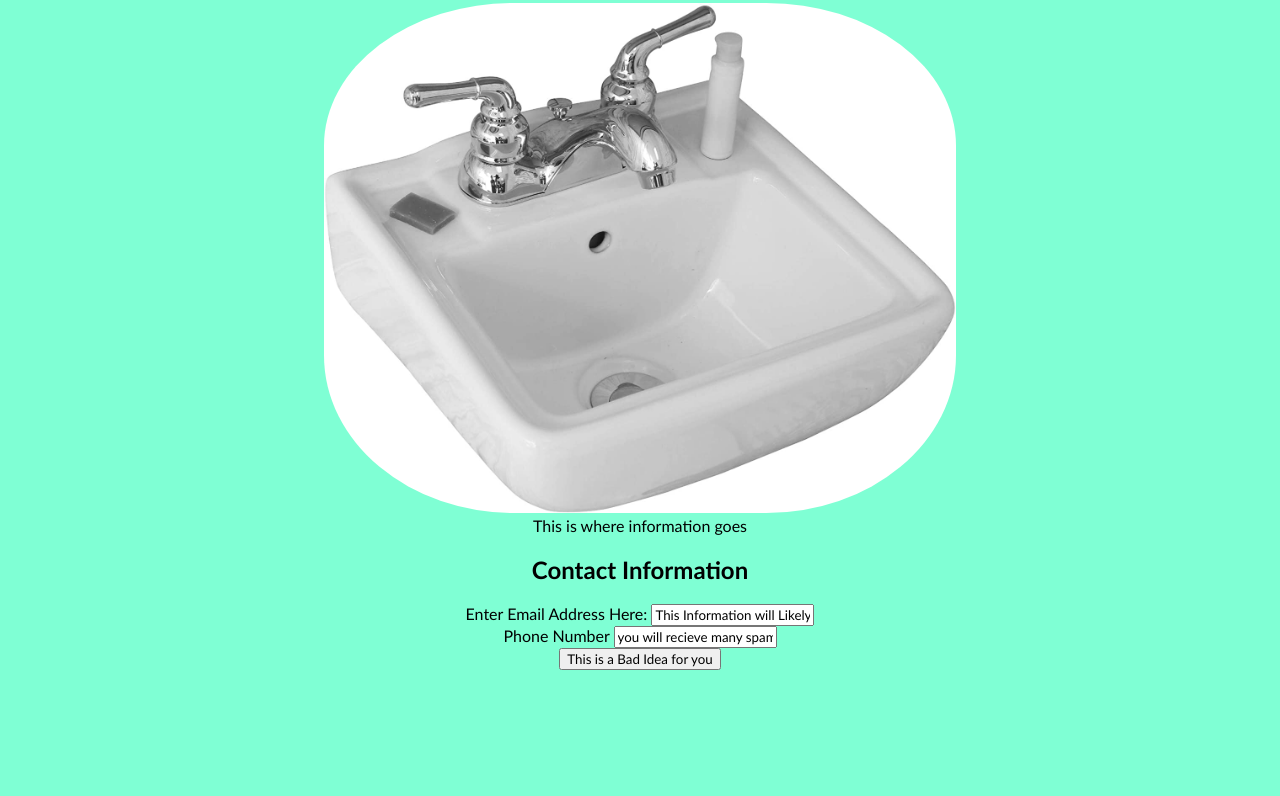
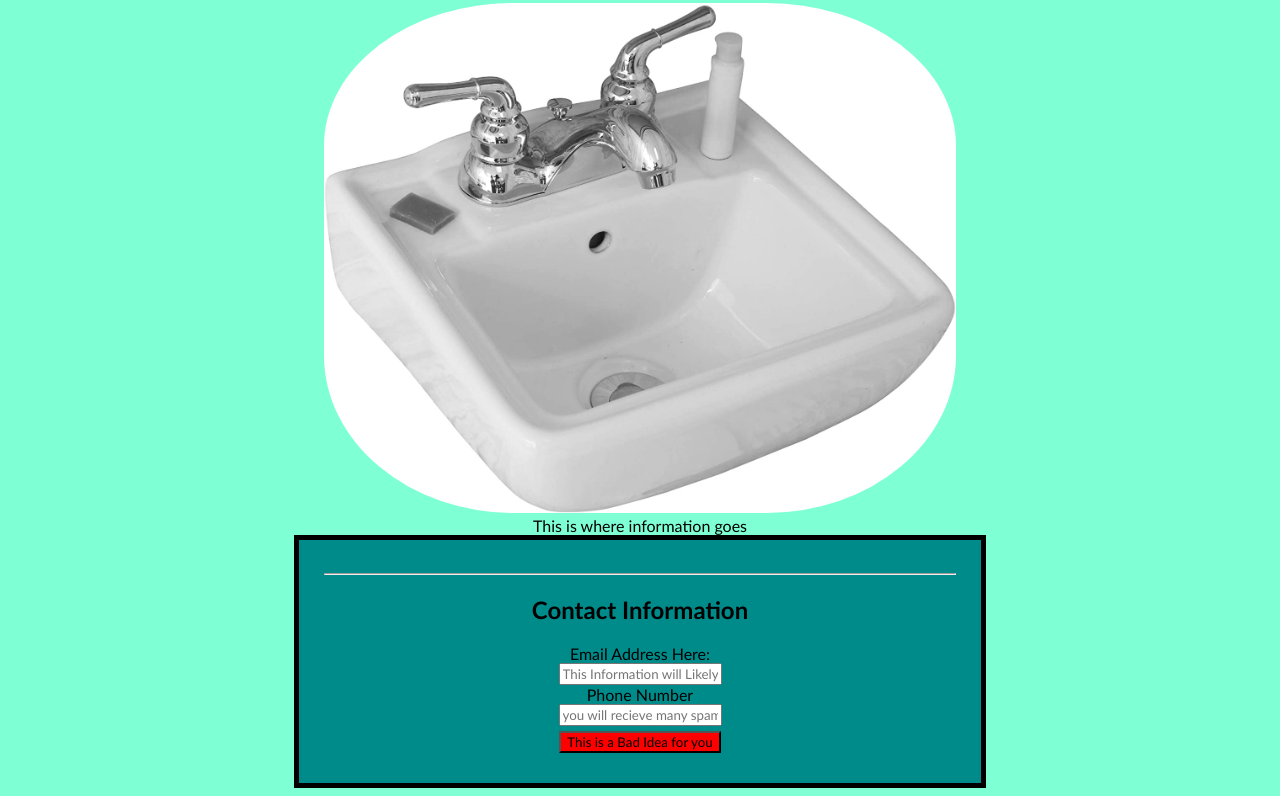
Before and after one commit to fiaschettima/miniProj1, a plain HTML site: page index.html in a window 1280 px wide. Shown: the part 92-888 px from the top of the page. Before the commit the page ends 800 px from the top, so only its background shows below. Drawn offline with Linux system fonts and the light colour scheme.

Commit message:
styled form

```diff
--- a/index.html
+++ b/index.html
@@ -12,20 +12,23 @@
         <h1>Information Sink</h1>
     </header>
     <section class="main-content">
-        <div>
+        <article class="image-cap">
             <img src="styling\images\sink1.jpg" alt="image of a sink">
             <figcaption>This is where information goes</figcaption>
-        </div>
-        <div>
+        </article>
+        <div class="form-container">
+        <hr>
             <h2>Contact Information</h3>
             <form>
-                <label>Enter Email Address Here: </label>
-                <input type="email" value="This Information will Likely be Sold For Profit">
+                <label>Email Address Here: </label>
+                <br>
+                <input type="email" placeholder="This Information will Likely be Sold For Profit">
                 <br>
                 <label>Phone Number</label>
-                <input type="tel" value="you will recieve many spam calls">
                 <br>
-                <input type="submit" value="This is a Bad Idea for you">
+                <input type="tel" placeholder="you will recieve many spam calls">
+                <br>
+                <input id="submit" type="submit" value="This is a Bad Idea for you">
             </form>
         </div>
     </section>
--- a/styling/css/infosink-css.css
+++ b/styling/css/infosink-css.css
@@ -25,3 +25,20 @@ header{
 .main-content{
     margin-top: 80px;
 }
+.form-container{
+    border: 5px solid black;
+    max-width: 50%;
+    background-color: darkcyan;
+    padding: 25px;
+    z-index: 1;
+    margin: auto;
+}
+input[type=submit]{
+    background-color: red;
+    color: black;
+    margin: 5px;
+
+}
+input[type=submit]:hover {
+    background-color: green;
+  }
```
